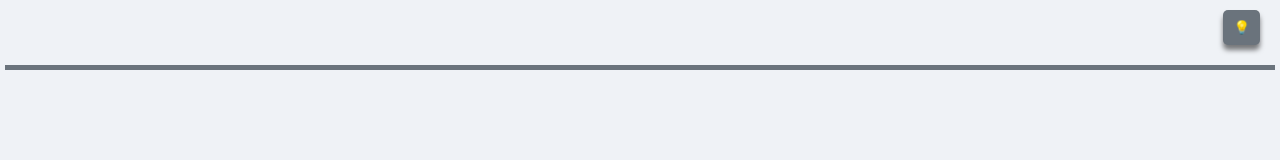
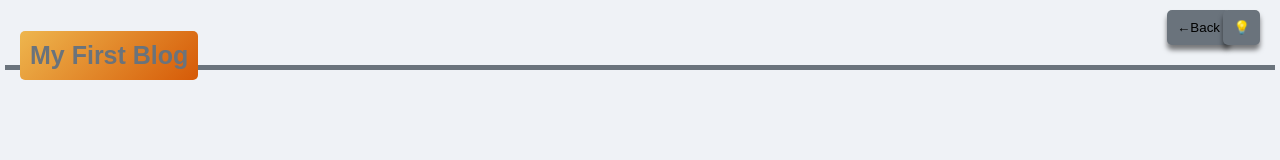
Before and after one commit to Bcz25/myblog, a plain HTML site: page blog.html in a window 1280 px wide. Drawn offline with Linux system fonts and the light colour scheme.

Commit message:
added back button and updated HTML

```diff
--- a/assets/cs/blog.css
+++ b/assets/cs/blog.css
@@ -1,6 +1,8 @@
 :root {
     --bg-color-light: #eff2f6;
     --bg-color-dark: #2d3033;
+    --bg-color-red: linear-gradient(135deg, #eeb64e, #d65a07);
+    --bg-color-blue: linear-gradient(135deg, #1441c4, #0f1325);
 }
 
 body {
@@ -22,6 +24,32 @@ body {
     margin: 5px;
     border-bottom: 5px solid #6a737c;
 }
+.header h1 {
+    font-size: 25px;
+    position: absolute;
+    top: 10px;
+    left: 20px;
+    padding: 10px;
+    border: none;
+    border-radius: 5px;
+    background: var(--bg-color-red);
+}
+
+.header.dark-mode h1 {
+    background: var( --bg-color-blue);
+}
+
+.back {
+    position: absolute;
+    top: 10px;
+    right: 50px;
+    padding: 10px;
+    border: none;
+    border-radius: 5px;
+    cursor: pointer;
+    box-shadow: 0px 5px 5px rgba(0, 0, 0, 0.5);
+    background: #6a737c;
+}
 
 .toggle {
     position: absolute;
@@ -41,6 +69,6 @@ body {
     width: 10px;
 }
 
-.toggle:active {
+.toggle:active .back:active {
     box-shadow: 0px 5px 5px rgba(0, 0, 0, 0.2);
 }
--- a/assets/cs/form.css
+++ b/assets/cs/form.css
@@ -1,7 +1,7 @@
 :root {
     --bg-color-light: #eff2f6;
     --bg-color-dark: #2d3033;
-    --bg-color-red: linear-gradient(135deg, #f2a008, #f01414);
+    --bg-color-red: linear-gradient(135deg, #eeb64e, #d65a07);
     --bg-color-blue: linear-gradient(135deg, #1441c4, #0f1325);
     --box-shadow-light: 5px 5px 5px #3e4b56;
     --box-shadow-dark: 5px 5px 5px #b0bcc6;
@@ -45,12 +45,12 @@ input {
     background: #6a737c;
 }
 
-.toggle::before {
+/*.toggle::before {
     content: "💡";
     height: 10px;
     width: 10px;
 }
-
+*/
 .toggle:active {
     box-shadow: 0px 5px 5px rgba(0, 0, 0, 0.2);
 }
--- a/blog.html
+++ b/blog.html
@@ -11,7 +11,10 @@
 
 <body>
     <section class="header">
+        <button class="back">←Back</button>
         <button class="toggle"></button>
+        <h1>My First Blog</h1>
     </section>
+    <section class="post-container"></section>
     <script src="../myblog/assets/js/blog.js"></script>
 </body>
```
Also changed, not shown: index.html (+1 -1 lines).
